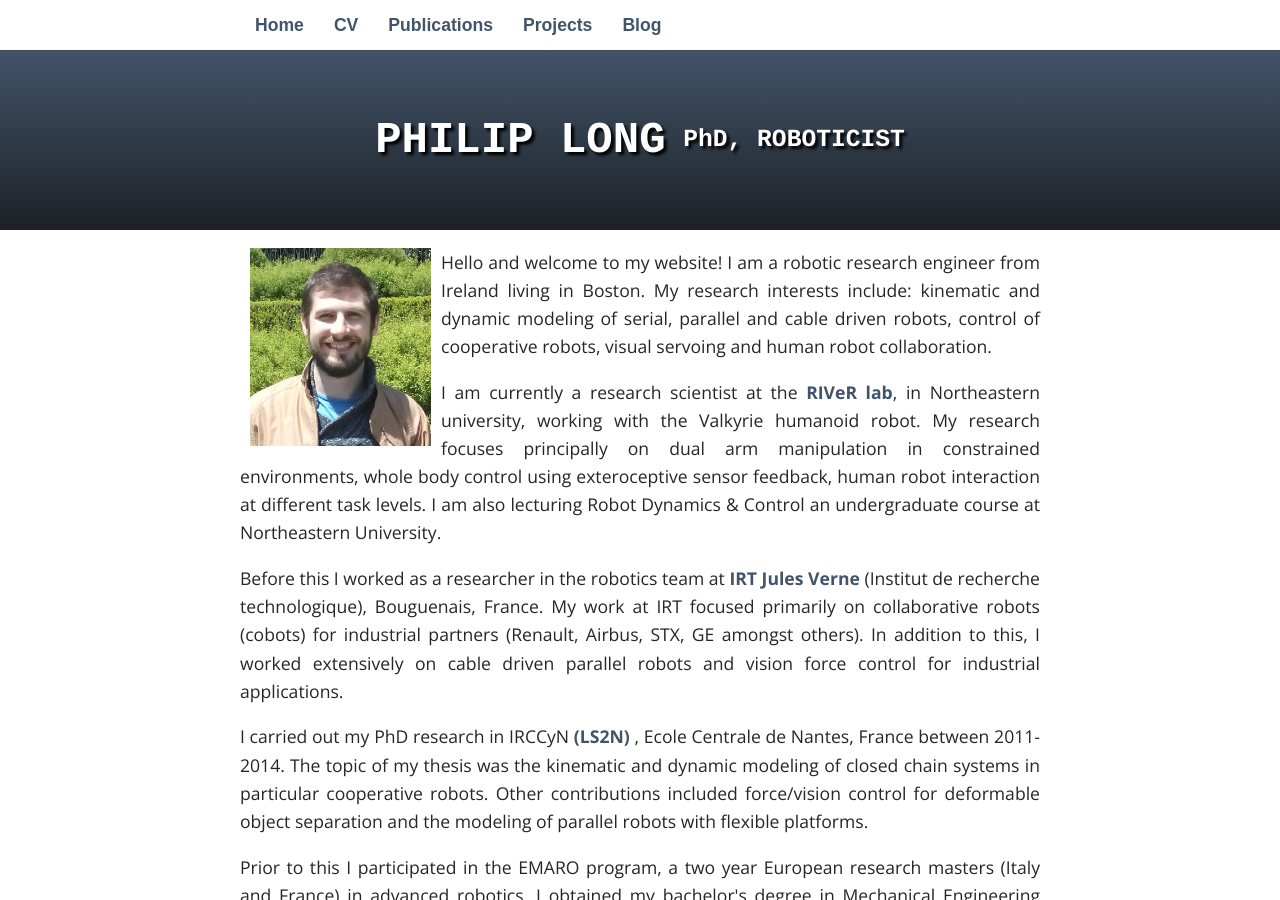
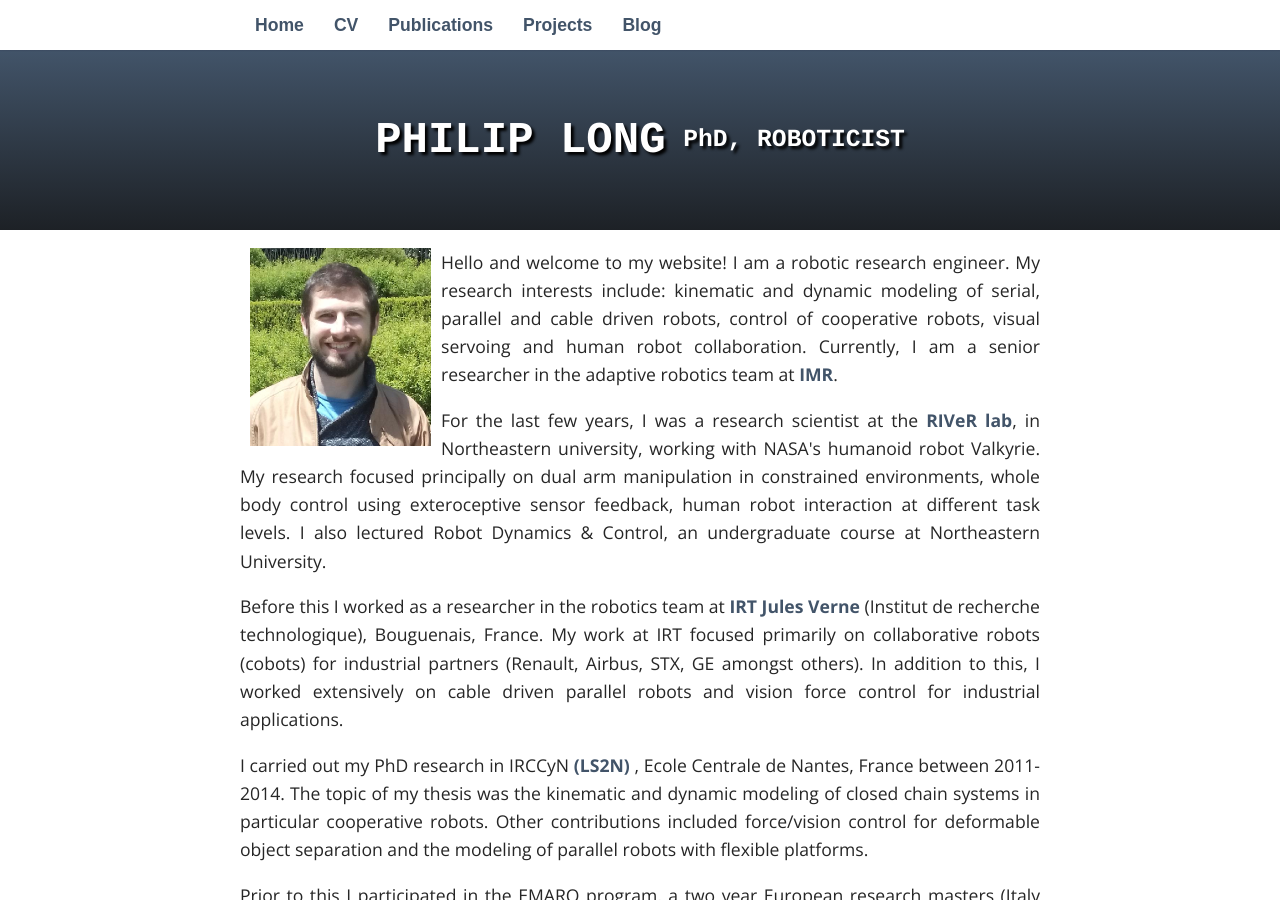
Before and after one commit to philip-long/philip-long.github.io, a Jekyll site: the page built from index.html, in a window 1280 px wide and 900 px high. Built offline with Jekyll 4.4.1, drawn with Linux system fonts in a browser that asks for light colours; nearby versions of some CDN libraries; some web fonts are replaced; library files that are not in the unit come from our copies.

Commit message:
Update index.html

```diff
--- a/index.html
+++ b/index.html
@@ -6,11 +6,12 @@ title: Philip Long, PhD, Roboticist
 <div class="blurb">
 <p>
 <img src="./images/pic3.png" alt="my_photo" hspace="10" style="float: left;" />
-    Hello and welcome to my website! I am a robotic research engineer from Ireland living in Boston. My research interests include: kinematic and dynamic modeling of serial, parallel and cable driven robots, control of cooperative robots, visual servoing and human robot collaboration.
+    Hello and welcome to my website! I am a robotic research engineer. My research interests include: kinematic and dynamic modeling of serial, parallel and cable driven robots, control of cooperative robots, visual servoing and human robot collaboration. Currently, I am a senior researcher in the adaptive robotics team at <a href="http://www.imr.ie/"> IMR</a>.
     </p>
 
+
      <p>
-I am currently a  research scientist at the  <a href="https://www.robot.neu.edu"> RIVeR lab</a>, in Northeastern university, working with the Valkyrie humanoid robot. My research focuses principally on dual arm manipulation in constrained environments, whole body control using exteroceptive sensor feedback, human robot interaction at different task levels. I am also lecturing Robot Dynamics & Control an undergraduate course at Northeastern University.
+For the last few years, I was a  research scientist at the  <a href="https://www.robot.neu.edu"> RIVeR lab</a>, in Northeastern university, working with NASA's humanoid robot Valkyrie. My research focused principally on dual arm manipulation in constrained environments, whole body control using exteroceptive sensor feedback, human robot interaction at different task levels. I also lectured Robot Dynamics & Control, an undergraduate course at Northeastern University.
     </p>
 
      <p>
```
